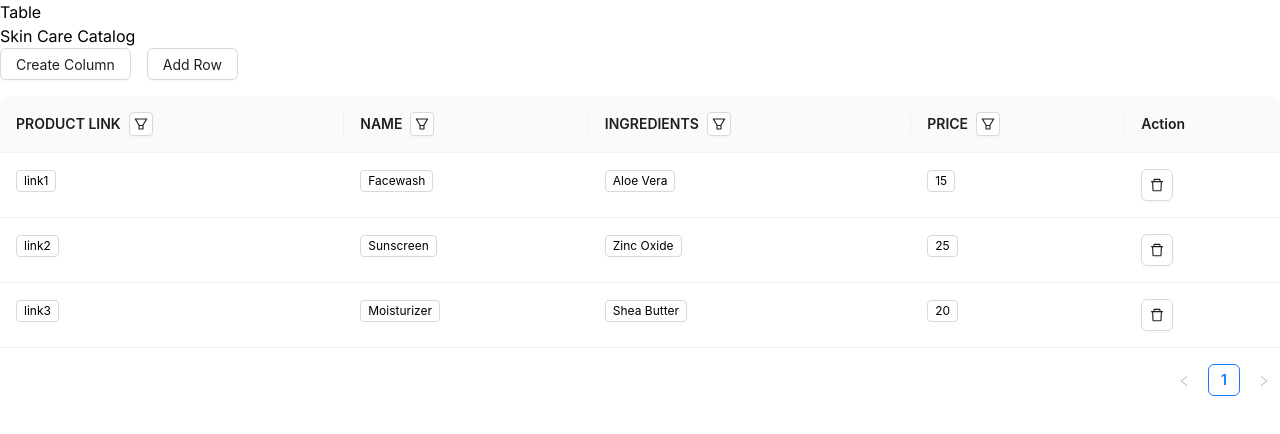
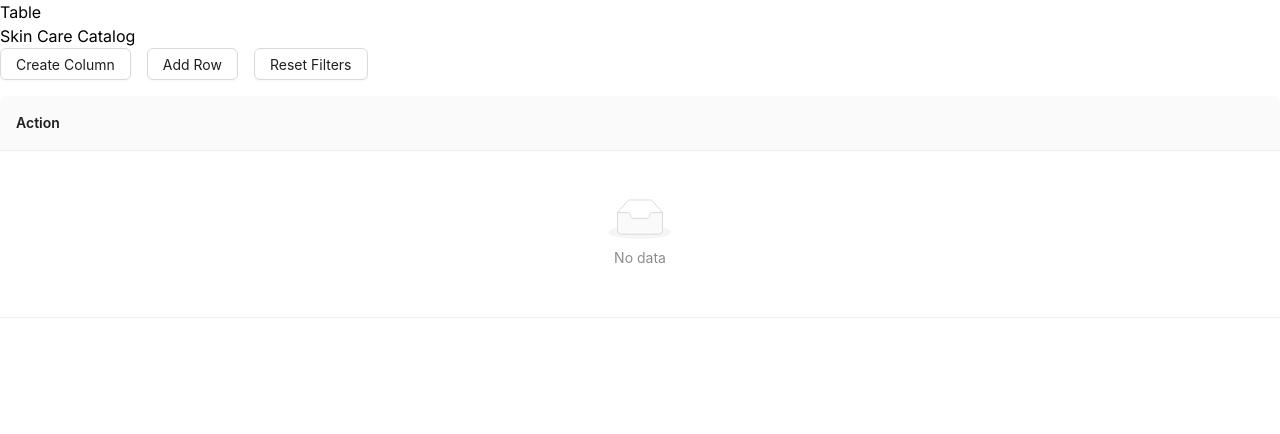
Before and after one commit to ucantbe-jagmeet/dynamic-table, a Next.js app: page / in a window 1280 px wide. Shown: the top 434 px of the page. Built offline with nearby package versions, Linux system fonts and the light colour scheme.

Commit message:
adding data to localstorage

```diff
--- a/src/components/DynamicTable.tsx
+++ b/src/components/DynamicTable.tsx
@@ -1,6 +1,6 @@
 "use client";
 import React, { useState } from "react";
-import { Table, Button, Select, Form, Space, Tag } from "antd";
+import { Table, Button, Space, Tag, Form } from "antd";
 import { DeleteOutlined, FilterOutlined } from "@ant-design/icons";
 import { useSelector, useDispatch } from "react-redux";
 import { RootState, AppDispatch } from "../redux/store";
@@ -12,6 +12,16 @@ import {
   CreateRowModal,
   FilterModal,
 } from "./modals";
+import {
+  addColumn,
+  addRow,
+  deleteRow,
+  updateCell,
+  filterRows,
+  resetFilters,
+  selectColumns,
+  selectRows,
+} from "../redux/tableSlice";
 
 type ColumnType = "string" | "number";
 
@@ -37,49 +47,10 @@ const DynamicTable: React.FC = () => {
     filterModal,
   } = useSelector((state: RootState) => state.modal);
 
-  const [columns, setColumns] = useState<Column[]>([
-    {
-      key: "productLink",
-      title: "PRODUCT LINK",
-      dataType: "string",
-      dataIndex: "productLink",
-    },
-    { key: "name", title: "NAME", dataType: "string", dataIndex: "name" },
-    {
-      key: "ingredients",
-      title: "INGREDIENTS",
-      dataType: "string",
-      dataIndex: "ingredients",
-    },
-    { key: "price", title: "PRICE", dataType: "number", dataIndex: "price" },
-  ]);
+  const columns = useSelector(selectColumns);
+  const rows = useSelector(selectRows);
 
-  const [dataSource, setDataSource] = useState<Row[]>([
-    {
-      key: "1",
-      productLink: "link1",
-      name: "Facewash",
-      ingredients: ["Aloe Vera"],
-      price: 15,
-    },
-    {
-      key: "2",
-      productLink: "link2",
-      name: "Sunscreen",
-      ingredients: ["Zinc Oxide"],
-      price: 25,
-    },
-    {
-      key: "3",
-      productLink: "link3",
-      name: "Moisturizer",
-      ingredients: ["Shea Butter"],
-      price: 20,
-    },
-  ]);
-
-  const [filteredDataSource, setFilteredDataSource] =
-    useState<Row[]>(dataSource); // State to store filtered data
+  const [filterColumn, setFilterColumn] = useState<string | null>(null);
   const [form] = Form.useForm();
   const [editingCell, setEditingCell] = useState<{
     rowIndex: number;
@@ -88,7 +59,6 @@ const DynamicTable: React.FC = () => {
   const [editValue, setEditValue] = useState<string[]>([""]);
   const [editNumberValue, setEditNumberValue] = useState<number | null>(null);
   const [rowToDelete, setRowToDelete] = useState<string | null>(null);
-  const [filterColumn, setFilterColumn] = useState<string | null>(null);
 
   const handleAddColumn = (values: {
     columnName: string;
@@ -100,34 +70,28 @@ const DynamicTable: React.FC = () => {
       dataType: values.columnType,
       dataIndex: values.columnName,
     };
-    setColumns([...columns, newColumn]);
+    dispatch(addColumn(newColumn));
     dispatch(closeModal("createColumnModal"));
   };
 
   const handleAddRow = (newRowData: Record<string, any>) => {
     const newRow: Row = {
-      key: `${dataSource.length + 1}`,
+      key: `${rows.length + 1}`,
       ...newRowData,
     };
-    setDataSource([...dataSource, newRow]);
-    setFilteredDataSource([...filteredDataSource, newRow]); // Update filtered data source as well
+    dispatch(addRow(newRow));
   };
 
   const handleDeleteRow = () => {
     if (rowToDelete) {
-      const updatedData = dataSource.filter((item) => item.key !== rowToDelete);
-      setDataSource(updatedData);
-      setFilteredDataSource(updatedData); // Update filtered data source as well
+      dispatch(deleteRow(rowToDelete));
       dispatch(closeModal("deleteRowModal"));
       setRowToDelete(null);
     }
   };
 
   const handleUpdateCell = (rowIndex: number, colKey: string, value: any) => {
-    const updatedData = [...dataSource];
-    updatedData[rowIndex][colKey] = value;
-    setDataSource(updatedData);
-    setFilteredDataSource(updatedData); // Update filtered data source as well
+    dispatch(updateCell({ rowIndex, colKey, value }));
     dispatch(closeModal("editTextModal"));
   };
 
@@ -148,7 +112,7 @@ const DynamicTable: React.FC = () => {
             key={index}
             onClick={() => {
               setEditingCell({
-                rowIndex: dataSource.indexOf(record),
+                rowIndex: rows.indexOf(record),
                 colKey: column.dataIndex,
               });
               if (column.dataType === "number") {
@@ -174,10 +138,10 @@ const DynamicTable: React.FC = () => {
             type="link"
             onClick={() => {
               setEditingCell({
-                rowIndex: dataSource.indexOf(record),
+                rowIndex: rows.indexOf(record),
                 colKey: column.dataIndex,
               });
-              setEditValue([""]); // Initialize with an empty input field
+              setEditValue([""]);
               dispatch(openModal("editTextModal"));
             }}
           >
@@ -188,85 +152,14 @@ const DynamicTable: React.FC = () => {
     );
   };
 
-  // Handle filter logic
-const handleFilter = (columnKey: string, criteria: any) => {
-  const { type, value } = criteria;
-  let filteredData: Row[] = [...dataSource];
-
-  const column = columns.find((col) => col.key === columnKey);
-  if (!column) return; // Exit if the column is not found
-
-  console.log("creteria", criteria);
-
-  switch (column.dataType) {
-    case "string":
-      filteredData = dataSource.filter((row) => {
-        const cellValue = row[columnKey]; // Could be string or string[]
-
-        if (typeof cellValue === "string") {
-          // Handle string filtering
-          switch (type) {
-            case "contains":
-              return cellValue.toLowerCase().includes(value.toLowerCase());
-            case "notContains":
-              return !cellValue.toLowerCase().includes(value.toLowerCase());
-            case "some":
-              return cellValue
-                .split(",")
-                .some(
-                  (item) => item.trim().toLowerCase() === value.toLowerCase()
-                );
-            default:
-              return true;
-          }
-        } else if (Array.isArray(cellValue)) {
-          // Handle array filtering (e.g., ingredients)
-          switch (type) {
-            case "contains":
-              return cellValue.some((item) =>
-                item.toLowerCase().includes(value.toLowerCase())
-              );
-            case "notContains":
-              return !cellValue.some((item) =>
-                item.toLowerCase().includes(value.toLowerCase())
-              );
-            default:
-              return true;
-          }
-        }
-        return true;
-      });
-      break;
-
-    case "number":
-      filteredData = dataSource.filter((row) => {
-        const cellValue = row[columnKey];
-
-        if (typeof cellValue === "number") {
-          // Handle number filtering
-          switch (type) {
-            case "lessThan":
-              return cellValue < value;
-            case "greaterThan":
-              return cellValue > value;
-            case "equalTo":
-              return cellValue === value;
-            default:
-              return true; // Keep all data if no valid type is provided
-          }
-        }
-        return true; // If type doesn't match, return all rows
-      });
-      break;
-
-    default:
-      break;
-  }
-
-  setFilteredDataSource(filteredData); // Update the filtered data source state
-};
+  const handleFilter = (columnKey: string, criteria: any) => {
+    dispatch(filterRows({ columnKey, criteria }));
+  };
 
 
+  const handleResetFilters = () => {
+    dispatch(resetFilters());
+  };
 
   return (
     <div>
@@ -280,10 +173,13 @@ const handleFilter = (columnKey: string, criteria: any) => {
       >
         Add Row
       </Button>
+      <Button onClick={handleResetFilters} style={{ marginLeft: "16px" }}>
+        Reset Filters
+      </Button>
 
       <Table
         columns={[
-          ...columns.map((col) => ({
+          ...columns.map((col: Column) => ({
             ...col,
             render: (text: any, record: Row) =>
               renderEditableCell(text, record, col),
@@ -294,7 +190,7 @@ const handleFilter = (columnKey: string, criteria: any) => {
                   icon={<FilterOutlined />}
                   size="small"
                   onClick={() => {
-                    setFilterColumn(col.key); // Set the column to filter
+                    setFilterColumn(col.key);
                     dispatch(openModal("filterModal"));
                   }}
                 />
@@ -317,7 +213,7 @@ const handleFilter = (columnKey: string, criteria: any) => {
             ),
           },
         ]}
-        dataSource={filteredDataSource}
+        dataSource={rows}
         pagination={{ pageSize: 10 }}
         style={{ marginTop: "16px" }}
         rowClassName={() => "dynamic-row"}
@@ -363,7 +259,7 @@ const handleFilter = (columnKey: string, criteria: any) => {
       <FilterModal
         visible={filterModal}
         columnType={
-          columns.find((col) => col.key === filterColumn)?.dataType ?? "string"
+          columns.find((col: { key: string | null; }) => col.key === filterColumn)?.dataType ?? "string"
         }
         columnKey={filterColumn ?? ""}
         handleFilter={handleFilter}
--- a/src/redux/tableSlice.ts
+++ b/src/redux/tableSlice.ts
@@ -1,88 +1,157 @@
+// tableSlice.ts
 import { createSlice, PayloadAction } from "@reduxjs/toolkit";
+import { RootState } from "./store";
 
 type ColumnType = "string" | "number";
 
 interface Column {
-  id: string;
-  name: string;
-  type: ColumnType;
+  key: string;
+  title: string;
+  dataType: ColumnType;
+  dataIndex: string;
 }
 
 interface Row {
-  id: string;
-  [key: string]: any;
+  key: string;
+  [key: string]: string | number | string[];
 }
 
 interface TableState {
   columns: Column[];
   rows: Row[];
+  filteredRows: Row[];
 }
 
-const initialState: TableState = {
-  columns: [],
-  rows: [],
+const loadStateFromLocalStorage = (): TableState => {
+  try {
+    const serializedState = localStorage.getItem("tableData");
+    if (serializedState === null) {
+      return { columns: [], rows: [], filteredRows: [] };
+    }
+    const parsedState = JSON.parse(serializedState);
+    return { ...parsedState, filteredRows: parsedState.rows };
+  } catch (err) {
+    console.error("Could not load state from localStorage", err);
+    return { columns: [], rows: [], filteredRows: [] };
+  }
 };
+
+const saveStateToLocalStorage = (state: TableState) => {
+  try {
+    const serializedState = JSON.stringify(state);
+    localStorage.setItem("tableData", serializedState);
+  } catch (err) {
+    console.error("Could not save state to localStorage", err);
+  }
+};
+
+const initialState: TableState = loadStateFromLocalStorage();
 
 const tableSlice = createSlice({
   name: "table",
   initialState,
   reducers: {
-    addColumn: (
-      state,
-      action: PayloadAction<{ name: string; type: ColumnType }>
-    ) => {
-      const newColumn: Column = {
-        id: Math.random().toString(36).substring(7),
-        name: action.payload.name,
-        type: action.payload.type,
-      };
-      state.columns.push(newColumn);
+    addColumn: (state, action: PayloadAction<Column>) => {
+      state.columns.push(action.payload);
+      saveStateToLocalStorage(state);
     },
-    addRow: (state) => {
-      const newRow: Row = {
-        id: Math.random().toString(36).substring(7),
-      };
-      state.rows.push(newRow);
+    addRow: (state, action: PayloadAction<Row>) => {
+      state.rows.push(action.payload);
+      state.filteredRows = state.rows;
+      saveStateToLocalStorage(state);
+    },
+    deleteRow: (state, action: PayloadAction<string>) => {
+      state.rows = state.rows.filter((row) => row.key !== action.payload);
+      state.filteredRows = state.rows;
+      saveStateToLocalStorage(state);
     },
     updateCell: (
       state,
-      action: PayloadAction<{ rowId: string; columnName: string; value: any }>
+      action: PayloadAction<{ rowIndex: number; colKey: string; value: any }>
     ) => {
-      const { rowId, columnName, value } = action.payload;
-      const row = state.rows.find((r) => r.id === rowId);
-      if (row) {
-        row[columnName] = value;
-      }
+      const { rowIndex, colKey, value } = action.payload;
+      state.rows[rowIndex][colKey] = value;
+      state.filteredRows = state.rows;
+      saveStateToLocalStorage(state);
     },
     filterRows: (
       state,
-      action: PayloadAction<{ columnName: string; filterValue: any }>
+      action: PayloadAction<{ columnKey: string; criteria: any }>
     ) => {
-      const { columnName, filterValue } = action.payload;
-      state.rows = state.rows.filter((row) =>
-        Array.isArray(row[columnName])
-          ? row[columnName].includes(filterValue)
-          : row[columnName] === filterValue
-      );
+      const { columnKey, criteria } = action.payload;
+      const { type, value } = criteria;
+
+      const column = state.columns.find((col) => col.key === columnKey);
+      if (!column) return;
+
+      switch (column.dataType) {
+        case "string":
+          state.filteredRows = state.rows.filter((row) => {
+            const cellValue = row[columnKey];
+            if (typeof cellValue === "string") {
+              switch (type) {
+                case "contains":
+                  return cellValue.toLowerCase().includes(value.toLowerCase());
+                case "notContains":
+                  return !cellValue.toLowerCase().includes(value.toLowerCase());
+                default:
+                  return true;
+              }
+            } else if (Array.isArray(cellValue)) {
+              switch (type) {
+                case "contains":
+                  return cellValue.some((item) =>
+                    item.toLowerCase().includes(value.toLowerCase())
+                  );
+                case "notContains":
+                  return !cellValue.some((item) =>
+                    item.toLowerCase().includes(value.toLowerCase())
+                  );
+                default:
+                  return true;
+              }
+            }
+            return true;
+          });
+          break;
+        case "number":
+          state.filteredRows = state.rows.filter((row) => {
+            const cellValue = row[columnKey];
+            if (typeof cellValue === "number") {
+              switch (type) {
+                case "lessThan":
+                  return cellValue < value;
+                case "greaterThan":
+                  return cellValue > value;
+                case "equalTo":
+                  return cellValue === value;
+                default:
+                  return true;
+              }
+            }
+            return true;
+          });
+          break;
+        default:
+          break;
+      }
     },
-    sortRows: (
-      state,
-      action: PayloadAction<{ columnName: string; order: "asc" | "desc" }>
-    ) => {
-      const { columnName, order } = action.payload;
-      state.rows.sort((a, b) => {
-        if (a[columnName] === undefined || b[columnName] === undefined)
-          return 0;
-        if (order === "asc") {
-          return a[columnName] > b[columnName] ? 1 : -1;
-        } else {
-          return a[columnName] < b[columnName] ? 1 : -1;
-        }
-      });
+    resetFilters: (state) => {
+      state.filteredRows = state.rows;
     },
   },
 });
 
-export const { addColumn, addRow, updateCell, filterRows, sortRows } =
-  tableSlice.actions;
+export const {
+  addColumn,
+  addRow,
+  deleteRow,
+  updateCell,
+  filterRows,
+  resetFilters,
+} = tableSlice.actions;
+
+export const selectColumns = (state: RootState) => state.table.columns;
+export const selectRows = (state: RootState) => state.table.filteredRows;
+
 export default tableSlice.reducer;
```
